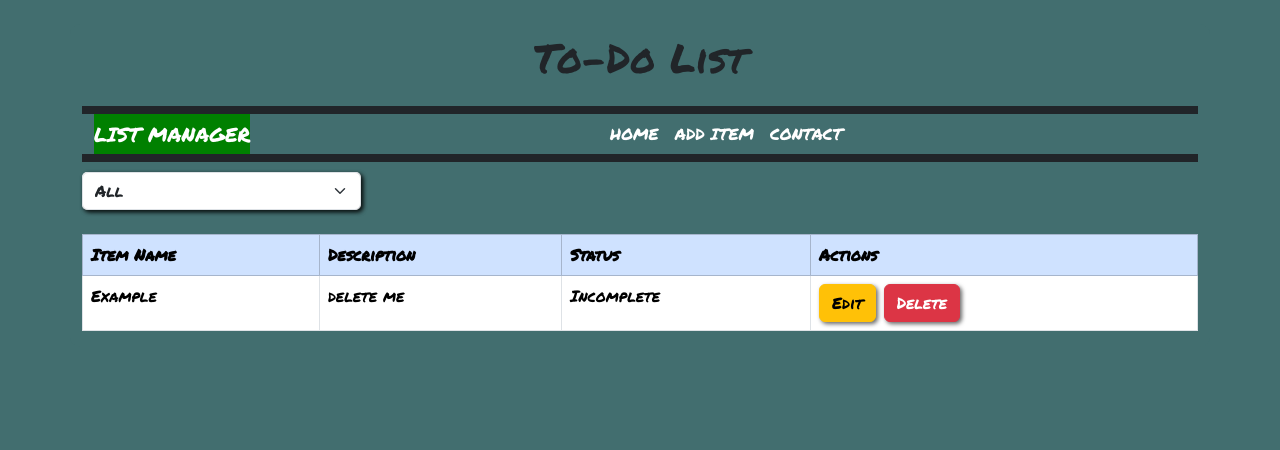
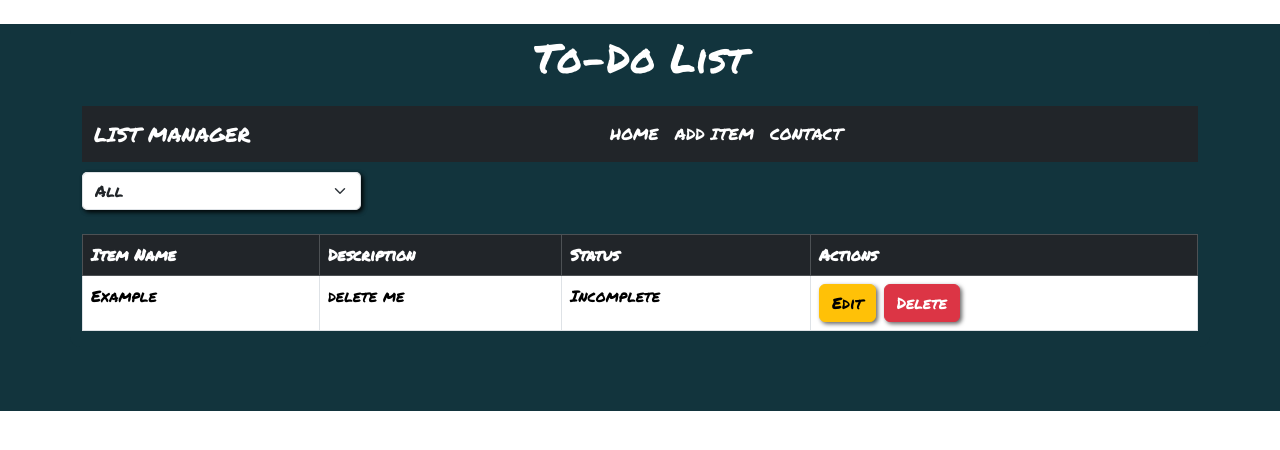
Before and after one commit to Antarias92/react-app, a React (Create React App) app: page / in a window 1280 px wide. Shown: the top 450 px of the page. Built offline with nearby package versions, Linux system fonts and the light colour scheme.

Commit message:
adjusted styling

```diff
--- a/src/App.css
+++ b/src/App.css
@@ -41,11 +41,11 @@
 *{
   margin: 0;
   padding: 0;
-  background-color: #426e6f;
+  color: white;
 }
 
 .App{
-  background-color: #426e6f;
+  background-color: #12343d;
 
   padding-bottom: 5%;
   font-family: 'Permanent Marker', sans-serif;
@@ -54,10 +54,7 @@
 .navbar{
   text-transform: uppercase;
   margin-bottom: 10px;
-  background-color: #426e6f;
-}
-.navbar-brand{
-  background: green;
+
 }
 
 .nav-link{
@@ -69,22 +66,18 @@
 }
 
 .container{
-  background-color: #426e6f;
+  background-color: #12343d;
   border-radius: 10px;
 
 }
 
 .bgNav{
-  background-color: #426e6f;
+  background-color: #12343d;
 }
 
 .btn{
   box-shadow: 2px 2px 4px rgba(0, 0, 0, 0.6);
   border-radius: 5px;
-}
-
-.table{
-  background-color: purple;
 }
 
 .dropMenu{
@@ -95,6 +88,6 @@
 
 h1{
   padding-top: 10px;
-  background-color: #426e6f;
+  background-color: #12343d;
   font-family: 'Permanent Marker', sans-serif;
 }
--- a/src/components/ListItems.js
+++ b/src/components/ListItems.js
@@ -20,7 +20,7 @@ function ListItems({items , onDelete}){
             </div>
             <div className="table-responsive mt-4">
                 <table className="table table-bordered">
-                <thead className="table-primary">
+                <thead className="table-dark">
                     <tr>
                         <th>Item Name</th>
                         <th>Description</th>
```
